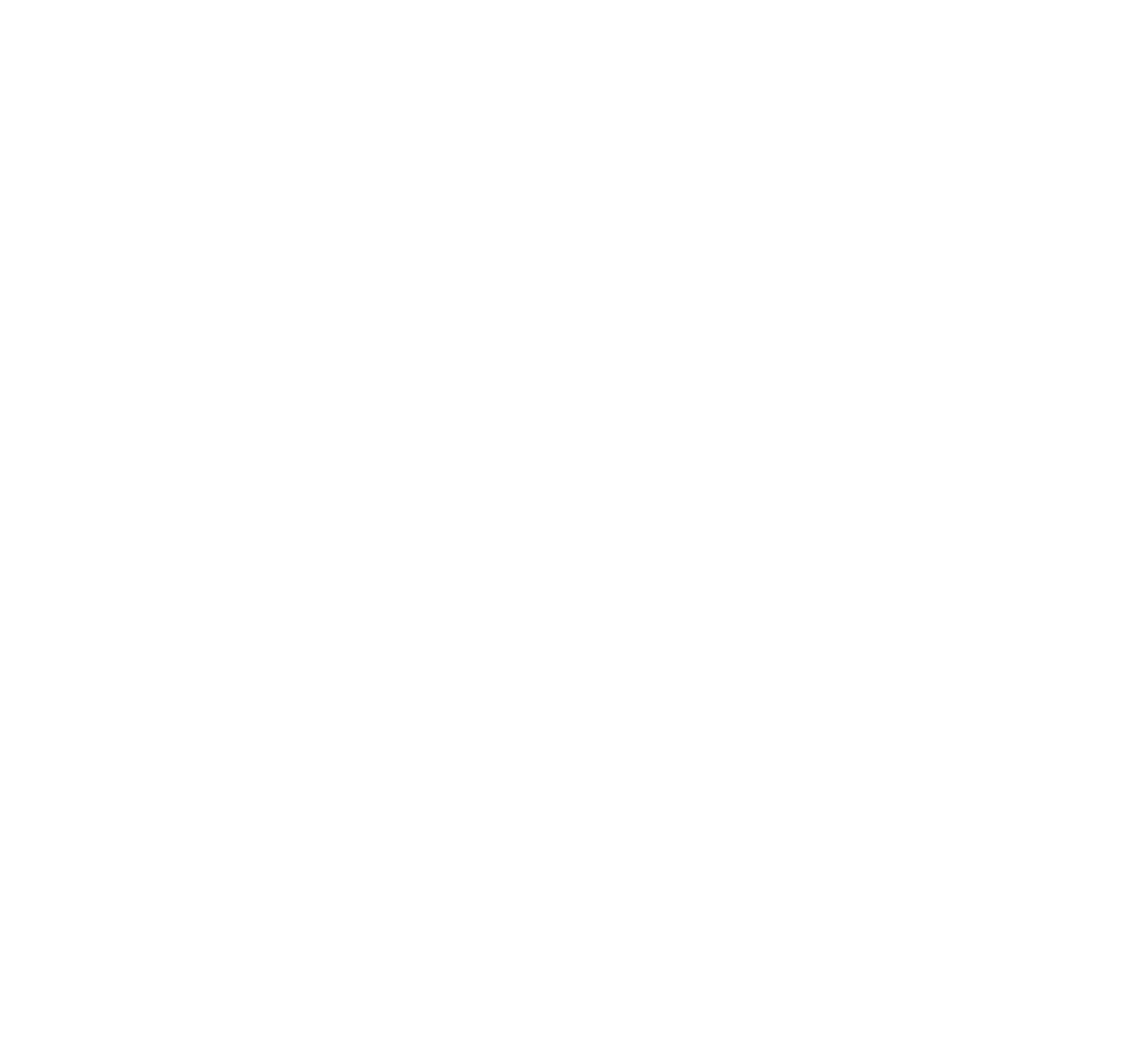
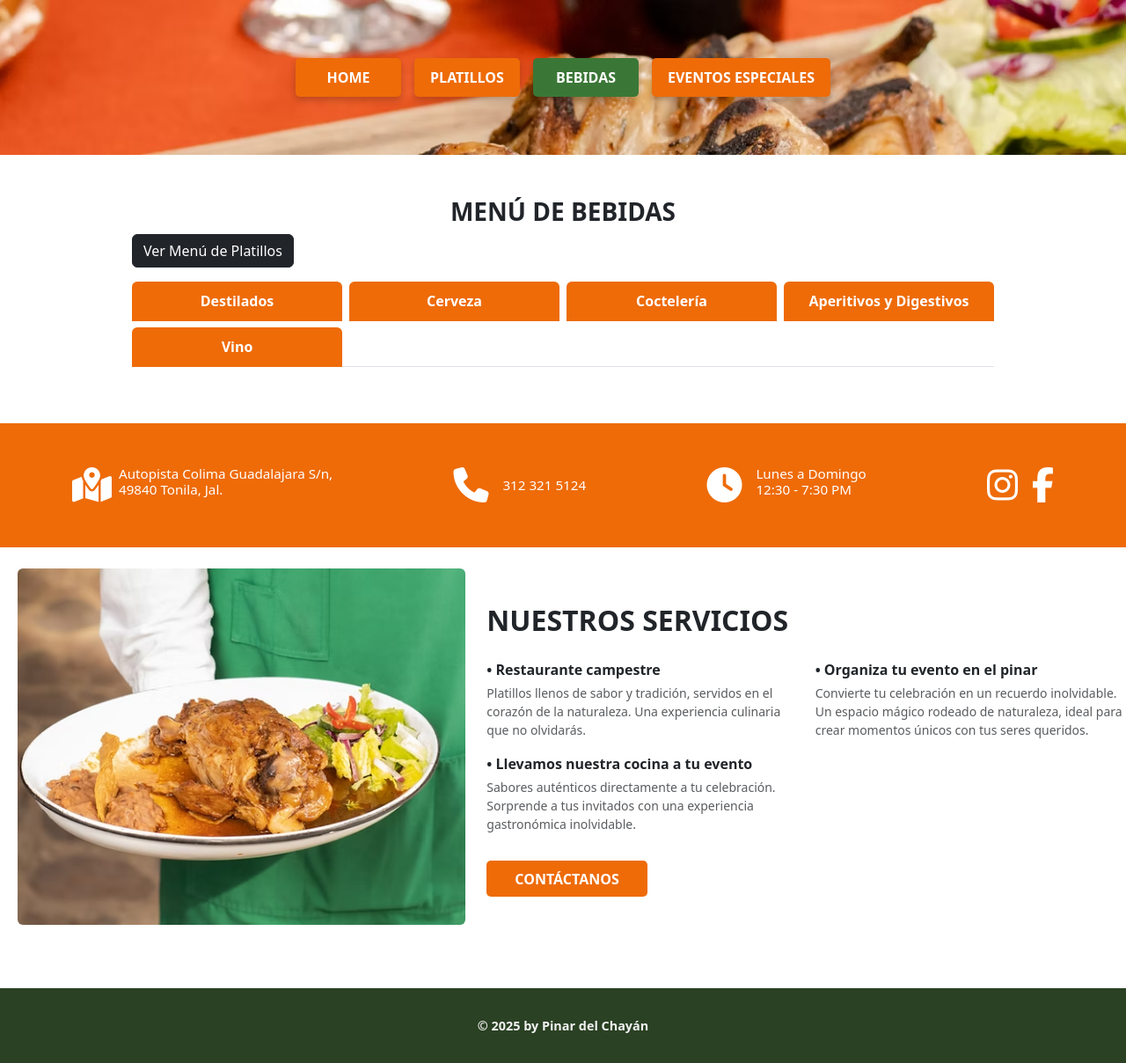
Before and after one commit to Daniel-Banda/PinarDelChayan, a plain HTML site: page Bebidas.html in a window 1280 px wide. Shown: the whole page at 88% size. Before the commit the page ends 800 px from the top, so only its background shows below. Drawn offline with nearby package versions, Linux system fonts and the light colour scheme.

Commit message:
Comienzo Bebidas

```diff
--- a/Bebidas.html
+++ b/Bebidas.html
@@ -0,0 +1,199 @@
+<!DOCTYPE html>
+<html lang="en">
+<head>
+    <meta charset="UTF-8">
+    <meta name="viewport" content="width=device-width, initial-scale=1.0">
+    <link rel="stylesheet" href="./CSS/styles.css">
+    <link href="https://cdn.jsdelivr.net/npm/bootstrap@5.3.7/dist/css/bootstrap.min.css" rel="stylesheet" integrity="sha384-LN+7fdVzj6u52u30Kp6M/trliBMCMKTyK833zpbD+pXdCLuTusPj697FH4R/5mcr" crossorigin="anonymous">
+    <link href="https://cdnjs.cloudflare.com/ajax/libs/font-awesome/6.5.0/css/all.min.css" rel="stylesheet">
+    <link href="https://fonts.googleapis.com/css2?family=Montserrat:wght@300&display=swap" rel="stylesheet">
+    <link href="https://fonts.googleapis.com/css2?family=Archivo+Black&display=swap" rel="stylesheet">
+    <link rel="stylesheet" href="./CSS/Bebidas.css">
+
+    <title>Menú de Platillos</title>
+</head>
+<body>
+
+<section class="bannerPlatillos">
+  <img src="./IMG/jpg/bannerPlatillos.webp" alt="">
+
+ <!-- Botón hamburguesa SOLO UNO y alineado a la izquierda -->
+<button class="btn btn-outline-light d-md-none position-absolute start-0"
+        style="top: 0.5rem; margin-left: 1rem;"
+        data-bs-toggle="offcanvas" data-bs-target="#offcanvasMenu" aria-controls="offcanvasMenu">
+  <i class="fas fa-bars fs-2"></i>
+</button>
+
+<!-- Offcanvas desde la izquierda -->
+<div class="offcanvas offcanvas-start offcanvas-custom" tabindex="-1" id="offcanvasMenu" aria-labelledby="offcanvasMenuLabel">
+  <div class="offcanvas-header border-0">
+    <h5 class="offcanvas-title fw-bold text-white" id="offcanvasMenuLabel">Menú</h5>
+    <button type="button" class="btn-close btn-close-white" data-bs-dismiss="offcanvas" aria-label="Cerrar"></button>
+  </div>
+  <div class="offcanvas-body d-flex flex-column align-items-center gap-3">
+    <a href="./Index.html" class="offcanvas-link">HOME</a>
+    <a href="./Platillos.html" class="offcanvas-link">PLATILLOS</a>
+    <a href="./Bebidas.html" class="offcanvas-link active">BEBIDAS</a>
+    <a href="./Eventos.html" class="offcanvas-link">EVENTOS ESPECIALES</a>
+  </div>
+</div>
+
+
+
+<!-- Imagen del banner -->
+<img src="./IMG/jpg/bannerPlatillos.webp" alt="">
+
+<!-- Navbar visible solo en desktop -->
+<div class="platillosNavbar d-none d-md-flex">
+  <a href="./Index.html" class="nav-btn">Home</a>
+  <a href="./Platillos.html" class="nav-btn ">PLATILLOS</a>
+  <a href="./Bebidas.html" class="nav-btn active">Bebidas</a>
+  <a href="./Eventos.html" class="nav-btn">EVENTOS ESPECIALES</a>
+</div>
+
+</section>
+
+
+
+<div class="container px-0 my-5">
+
+  <!-- Título -->
+  <div class="container text-center mt-4 container-980">
+    <h3 class="fw-bold">MENÚ DE BEBIDAS</h3>
+  </div>
+
+  <!-- Contenedor de botón + pestañas -->
+  <div class="menuContainer container-980">
+
+    <!-- Botón -->
+    <div class="btn-bebidas-container mb-3">
+      <a href="./Platillos.html" class="btn btn-dark">Ver Menú de Platillos</a>
+    </div>
+
+    <!-- Pestañas -->
+    <ul class="nav nav-tabs justify-content-center flex-wrap mb-3" id="menuTabs">
+      <li class="nav-item">
+        <button class="nav-link active" onclick="renderMenu('destilados', this)">Destilados</button>
+      </li>
+      <li class="nav-item">
+        <button class="nav-link" onclick="renderMenu('cerveza', this)">Cerveza</button>
+      </li>
+      <li class="nav-item">
+        <button class="nav-link" onclick="renderMenu('cocteleria', this)">Coctelería</button>
+      </li>
+      <li class="nav-item">
+        <button class="nav-link" onclick="renderMenu('aperitivos', this)">Aperitivos y Digestivos</button>
+      </li>
+      <li class="nav-item">
+        <button class="nav-link" onclick="renderMenu('vino', this)">Vino</button>
+      </li>
+    </ul>
+
+    <!-- Contenido del menú -->
+    <div class="row" id="menuContent"></div>
+  </div>
+</div>
+
+
+<section>
+  <div class="bannerInfo text-white py-5">
+    <div class="container d-flex flex-wrap justify-content-between align-items-center text-start flex-column flex-md-row" >
+
+      <!-- Ubicación -->
+      <div class="d-flex align-items-start gap-2">
+        <i class="fas fa-map-location-dot fs-1"></i> <!-- Font Awesome 6 -->
+        <div class="info-text gap-2">
+          Autopista Colima Guadalajara S/n,<br>
+          49840 Tonila, Jal.
+        </div>
+      </div>
+
+       <!-- Teléfono -->
+      <div class="d-flex align-items-center gap-3">
+        <i class="fas fa-phone fs-1"></i>
+        <a href="tel:3123215124" class="info-text text-white text-decoration-none mb-0">312 321 5124</a>
+      </div>
+
+      <!-- Horario -->
+      <div class="d-flex align-items-start gap-3">
+        <i class="fas fa-clock fs-1"></i>
+        <div class="info-text">
+          Lunes a Domingo<br>
+          12:30 - 7:30 PM
+        </div>
+      </div>
+
+      <!-- Redes sociales -->
+      <div class="d-flex align-items-center gap-3">
+        <a href="#" class="text-white"><i class="fab fa-instagram fs-1"></i></a>
+        <a href="#" class="text-white"><i class="fab fa-facebook-f fs-1"></i></a>
+      </div>
+
+    </div>
+  </div>
+</section>
+
+
+
+
+  <!-- Contenido principal -->
+  <div class="container-fluid py-4  mx-2 servicios">
+    <div class="row align-items-center">
+      <!-- Imagen -->
+      <div class="col-lg-5 mb-4 mb-lg-0">
+        <img src="./IMG/jpg/Platillo.webp" alt="Platillo tradicional" class="img-fluid rounded">
+      </div>
+
+      <!-- Servicios -->
+      <div class="col-lg-7">
+        <h2 class="fw-bold mb-4 text-center text-lg-start">NUESTROS SERVICIOS</h2>
+        <div class="row">
+          <div class="col-md-6">
+            <p class="fw-bold mb-1">• Restaurante campestre</p>
+            <p class="small text-muted">
+              Platillos llenos de sabor y tradición, servidos en el corazón de la naturaleza. Una experiencia culinaria que no olvidarás.
+            </p>
+            <p class="fw-bold mb-1">• Llevamos nuestra cocina a tu evento</p>
+            <p class="small text-muted">
+              Sabores auténticos directamente a tu celebración. Sorprende a tus invitados con una experiencia gastronómica inolvidable.
+            </p>
+          </div>
+          <div class="col-md-6">
+            <p class="fw-bold mb-1">• Organiza tu evento en el pinar</p>
+            <p class="small text-muted">
+              Convierte tu celebración en un recuerdo inolvidable. Un espacio mágico rodeado de naturaleza, ideal para crear momentos únicos con tus seres queridos.
+            </p>
+          </div>
+        </div>
+        <div class="mt-4 text-center text-lg-start">
+          <a href="#contacto" class="btn-contacto">CONTÁCTANOS</a>
+        </div>
+      </div>
+    </div>
+  </div>
+</section>
+
+<!-- Offcanvas Bootstrap -->
+<div class="offcanvas offcanvas-end offcanvas-custom" tabindex="-1" id="offcanvasMenu" aria-labelledby="offcanvasMenuLabel">
+  <div class="offcanvas-header border-0">
+    <h5 class="offcanvas-title fw-bold text-white" id="offcanvasMenuLabel">Menú</h5>
+    <button type="button" class="btn-close btn-close-white" data-bs-dismiss="offcanvas" aria-label="Cerrar"></button>
+  </div>
+  <div class="offcanvas-body d-flex flex-column align-items-center gap-3">
+    <a href="./Index.html" class="offcanvas-link">Home</a>
+    <a href="./Platillos.html" class="offcanvas-link active">PLATILLOS</a>
+    <a href="./Bebidas.html" class="offcanvas-link">Bebidas</a>
+    <a href="./Eventos.html" class="offcanvas-link">EVENTOS ESPECIALES</a>
+  </div>
+</div>
+
+<div class="footer">
+  <p class="copy footer-text">&copy; 2025 by Pinar del Chayán</p>
+
+</div>
+
+
+    <script src="./JS/Bebidas.js"></script>
+    <script src="https://cdn.jsdelivr.net/npm/bootstrap@5.3.7/dist/js/bootstrap.bundle.min.js" integrity="sha384-ndDqU0Gzau9qJ1lfW4pNLlhNTkCfHzAVBReH9diLvGRem5+R9g2FzA8ZGN954O5Q" crossorigin="anonymous"></script>
+</body>
+</html>
--- a/CSS/styles.css
+++ b/CSS/styles.css
@@ -384,6 +384,11 @@ body {
     padding-bottom: 10pxpx;
   }
 
+  .platillosNavbar .nav-btn {
+  text-transform: uppercase;
+}
+
+
   .nav-tabs .nav-link {
   width: 100%;
   padding: 0.6rem 0.3rem;
@@ -628,3 +633,5 @@ body {
   width: 100%;
   margin: 0 auto;
 }
+
+/*--------------------------------------*/
--- a/JS/Platillos.js
+++ b/JS/Bebidas.js
@@ -1,35 +1,40 @@
 const menuData = {
-  entradas: {
+  destilados: {
     items: [
-      { nombre: 'GUACAMOLE', precio: 105 },
-      { nombre: 'QUESO FUNDIDO', precio: 135 },
-      { nombre: 'QUESO FUNDIDO MIXTO', precio: 145, descripcion: 'Con champiñones, chorizo, tocino o rajas' },
-      { nombre: 'QUESADILLAS', precio: 85 },
-      { nombre: 'PANELA HORNEADA', precio: 145, descripcion: 'A la fina hierba' },
-      { nombre: 'CHISTORRA', precio: 135 },
-      { nombre: 'CECINA (200grs)', precio: 235 },
-      { nombre: 'MANITAS DE CERDO', precio: 95, descripcion: 'Cocidas con salsa mexicana' },
-      { nombre: 'JALAPEÑOS DON CÁSTULO', precio: 99, descripcion: 'Rellenos de queso crema y envueltos en tocino' },
-      { nombre: 'CHILES DON POLO', precio: 105, descripcion: 'Chiles güeros rellenos de queso de cabra, ceniza de chile guajillo y nueces' },
-      { nombre: 'TACOS DE CABEZA', precio: 89 },
-      { nombre: 'TACOS DE FRIJOLES', precio: 69, descripcion: 'A las brasas (4 pzas.)' },
-      { nombre: 'CHAMPIÑONES', precio: 125, descripcion: 'Frescos, al ajo o al ajillo' },
-      { nombre: 'NOPALES GRATINADOS', precio: 90 },
-      { nombre: 'NOPALES EN 3 SALSAS', precio: 88, descripcion: 'Chipotle, cilantro y huitlacoche' },
+      { tipo: 'titulo', texto: 'TEQUILA' },
+        { nombre: 'DON JULIO 70', copa: 50, bot: 105, descripcion: '750 ml' },
+
+      { tipo: 'titulo', texto: 'VODKA' },
+        { nombre: 'DON JULIO 70', copa: 50, bot: 105, descripcion: '750 ml' },
+
+      { tipo: 'titulo', texto: 'GINEBRA' },
+        { nombre: 'DON JULIO 70', copa: 50, bot: 105, descripcion: '750 ml' },
+
+      { tipo: 'titulo', texto: 'COGNAC' },
+        { nombre: 'DON JULIO 70', copa: 50, bot: 105, descripcion: '750 ml' },
+
+      { tipo: 'titulo', texto: 'BRANDY' },
+        { nombre: 'DON JULIO 70', copa: 50, bot: 105, descripcion: '750 ml' },
+
+      { tipo: 'titulo', texto: 'MEZCAL' },
+        { nombre: 'DON JULIO 70', copa: 50, bot: 105, descripcion: '750 ml' },
+
+      { tipo: 'titulo', texto: 'RAICILLA' },
+        { nombre: 'DON JULIO 70', copa: 50, bot: 105, descripcion: '750 ml' },
+
+      { tipo: 'titulo', texto: 'RON' },
+        { nombre: 'DON JULIO 70', copa: 50, bot: 105, descripcion: '750 ml' },
+
+      { tipo: 'titulo', texto: 'WHISKY' },
+        { nombre: 'DON JULIO 70', copa: 50, bot: 105, descripcion: '750 ml' },
+
 
     ],
     imagenes: [
-      { src: '../IMG/jpg/platillos/guacamole.avif', titulo: 'GUACAMOLE' },
-      { src: '../IMG/jpg/platillos/quesoFundido.avif', titulo: 'QUESO FUNDIDO MIXTO' },
-      { src: '../IMG/jpg/platillos/panelaHorneada.avif', titulo: 'PANELA HORNEADA' },
-      { src: '../IMG/jpg/platillos/cecina.avif', titulo: 'CECINA' },
-      { src: '../IMG/jpg/platillos/chistorra.avif', titulo: 'CHISTORRA' },
-      { src: '../IMG/jpg/platillos/jalapenosDonCastulo.avif', titulo: 'JALAPEÑOS DON CÁSTULO' },
-      { src: '../IMG/jpg/platillos/chilesDonPolo.avif', titulo: 'CHILES DON POLO' },
-      { src: '../IMG/jpg/platillos/champinones.avif', titulo: 'CHAMPIÑONES' },
+      { src: '../IMG/jpg/bebidas/', titulo: '' },
     ]
   },
-sopas: {
+cerveza: {
     items: [
       { tipo: 'titulo', texto: 'SOPAS' },
       { nombre: "CREMA DE CHAMPIÑONES FRESCOS", precio: 95 },
@@ -52,7 +57,7 @@ sopas: {
       { src: '../IMG/jpg/platillos/ensaladaDeLaCampina.avif', titulo: 'ENSALADA DE LA CAMPIÑA' },
     ]
   },
-  carnes: {
+  cocteleria: {
     items: [
       { tipo: 'titulo', texto: 'MOLCAJETES' },
       { nombre: "CODORNIZ EN SALSA VERDE", precio: 215, descripcion: '(3 PIEZAS)' },
@@ -131,10 +136,37 @@ sopas: {
 
     ]
   },
-  postres: {
+  aperitivos: {
     items: [
       { nombre: "JERICALLA", precio: 59 },
       { nombre: "TARTA DE REQUESÓN", precio: 85 },
+      { nombre: 'TARTA DE NUEZ', precio: 87, },
+      { nombre: 'TARTA DE COCO', precio: 85, },
+      { nombre: 'TARTA DE MANZANA', precio: 85, },
+      { nombre: 'TARTALETA DE GUAYABA', precio: 87, },
+      { nombre: 'TARTA LILA ARROZ', precio: 89, descripcion: 'A la Vainilla relleno de duraznos y cubierto de almendras' },
+      { nombre: 'FLAN NAPOLITANO', precio: 78, },
+      { nombre: 'PAN DE ELOTE', precio: 78, },
+      { nombre: 'PASTEL DE TRES LECHES', precio: 89, },
+      { nombre: 'PASTEL DE CHOCOLATE O ZANAHORIA', precio: 85, },
+      { nombre: 'CHONGOS ESTILO ZAMORANO', precio: 75, descripcion: 'Hechos en casa' },
+      { nombre: 'HELADOS BELLAGIO', precio: 88, descripcion: 'Coco, Elote, Chocolate, Galleta Oreo, Vainilla con Chocolate o Vainilla con Fresa' },
+
+    ],
+    imagenes: [
+      { src: '../IMG/jpg/platillos/payDeNuez.avif', titulo: 'PAY DE NUEZ' },
+      { src: '../IMG/jpg/platillos/tartaletaDeGuayaba.avif', titulo: 'TARTALETA DE GUAYABA' },
+      { src: '../IMG/jpg/platillos/payDeManzana.avif', titulo: 'PAY DE MANZANA' },
+      { src: '../IMG/jpg/platillos/payDeCoco.avif', titulo: 'PAY DE COCO' },
+      { src: '../IMG/jpg/platillos/panDeElote.avif', titulo: 'PAN DE ELOTE' },
+      { src: '../IMG/jpg/platillos/pastelDeTresLeches.avif', titulo: 'PASTEL DE TRES LECHES' },
+
+    ]
+  },
+  vino: {
+    items: [
+      { tipo: 'titulo', texto: 'TEQUILA' },
+        { nombre: 'DON JULIO 70', copa: 50, bot: 105, descripcion: '750 ml' },
       { nombre: 'TARTA DE NUEZ', precio: 87, },
       { nombre: 'TARTA DE COCO', precio: 85, },
       { nombre: 'TARTA DE MANZANA', precio: 85, },
@@ -202,16 +234,42 @@ function renderMenu(tipo, button = null) {
 
   const data = menuData[tipo];
   const container = document.getElementById('menuContent');
+
   container.innerHTML = `
     <div class="col-md-6">
       ${data.items.map(item => {
-        if (item.tipo === 'titulo') {
-          return `<h5>${item.texto}</h5>`;
-        } else if (item.tipo === 'espacio') {
+if (item.tipo === 'titulo') {
+  return `
+    <div style="display: flex; justify-content: space-between; align-items: center; border-bottom: 2px solid var(--nar); padding-bottom: 4px; margin-bottom: 12px; margin-right:10px;">
+      <h5 style="margin: 0; text-decoration: none; border: 0; outline: 0; box-shadow: none;">${item.texto}</h5>
+      ${['destilados', 'vino'].includes(tipo) ? `
+        <div style="display: flex; gap: 24px; font-size: 0.7rem; font-weight: 500;">
+          <span style="font-size: 0.9rem !important;">COPA</span>
+          <span style="font-size: 0.9rem !important;">BOT</span>
+        </div>` : ''}
+    </div>
+  `;
+} else if (item.tipo === 'espacio') {
           return `<br>`;
         } else if (item.tipo === 'nota') {
-           return `<small class="d-block fw-bold mb-3">${wrapText(item.texto, 45)}</small>`;
+          return `<small class="d-block fw-bold mb-3">${wrapText(item.texto, 45)}</small>`;
         }
+
+        // Items con copa y bot
+        if (item.copa !== undefined && item.bot !== undefined) {
+          return `
+            <div class="mb-3">
+              <div class="d-flex justify-content-between">
+                <strong style="flex: 1;">${wrapText(item.nombre, 25)}</strong>
+                <span style="width: 50px; text-align: right;">$${item.copa}</span>
+                <span style="width: 50px; text-align: right;">$${item.bot}</span>
+              </div>
+              ${item.descripcion ? `<small class="text-muted d-block">${wrapText(item.descripcion, 33)}</small>` : ''}
+            </div>
+          `;
+        }
+
+        // Items con solo precio
         return `
           <div class="mb-3">
             <div class="d-flex justify-content-between">
@@ -240,5 +298,6 @@ function renderMenu(tipo, button = null) {
 }
 
 
+
 // Mostrar menú por defecto al cargar
 document.addEventListener('DOMContentLoaded', () => renderMenu('entradas'));
```
Also changed, not shown: Platillos.html (+1 -1 lines), CSS/Bebidas.css (added).
